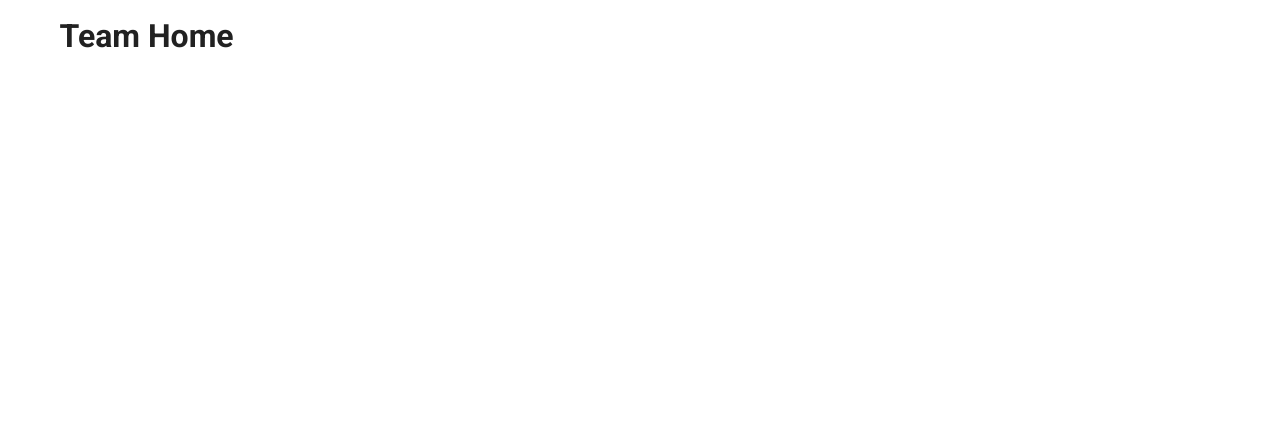
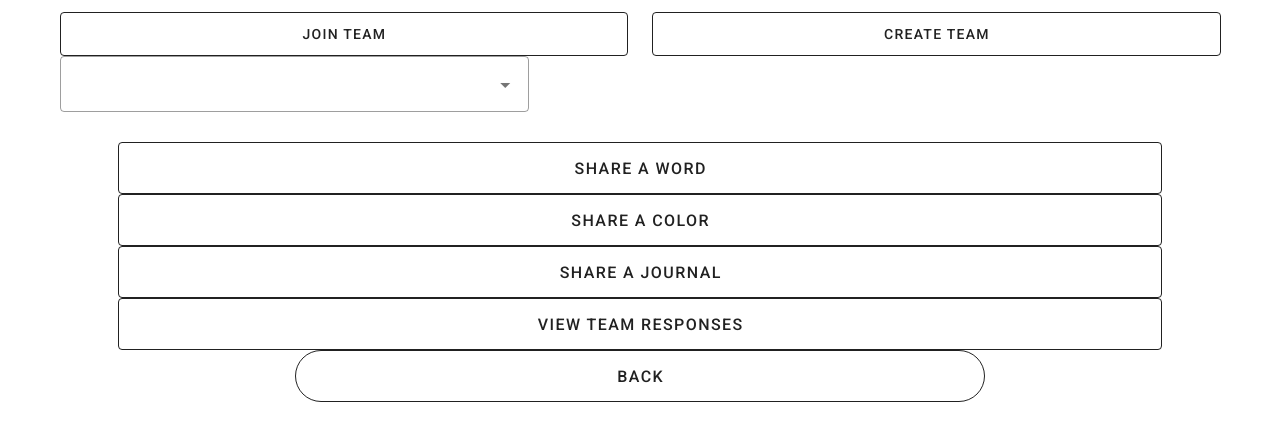
Before and after one commit to tg0488/mood-meter, a Vue app: page /TeamHome in a window 1280 px wide. Shown: the top 440 px of the page. Built offline with nearby package versions, Linux system fonts and the light colour scheme.

Commit message:
created design for team home page

```diff
--- a/src/router/index.js
+++ b/src/router/index.js
@@ -1,9 +1,10 @@
 import Vue from 'vue'
 import VueRouter from 'vue-router'
 import Home from '../views/Home.vue'
-import TeamHome from '../views/TeamHome'
 import Journal from '../views/Journal'
 import PersonalLog from '../views/PersonalLog'
+import TeamHome from '../views/Team/TeamHome'
+import TeamResponses from '../views/Team/TeamResponses'
 
 Vue.use(VueRouter)
 
@@ -14,11 +15,6 @@ const routes = [
     component: Home
   },
   {
-    path: '/TeamHome',
-    name: 'TeamHome',
-    component: TeamHome
-  },
-  {
       path: '/Journal',
       name: 'Journal',
       component: Journal
@@ -27,6 +23,16 @@ const routes = [
       path: '/PersonalLog',
       name: 'PersonalLog',
       component: PersonalLog
+  },
+  {
+      path: '/TeamHome',
+      name: 'TeamHome',
+      component: TeamHome
+  },
+  {
+    path: '/TeamResponses',
+    name: 'TeamResponses',
+    component: TeamResponses
   }
 ]
 
--- /dev/null
+++ b/src/views/Team/TeamHome.vue
@@ -0,0 +1,80 @@
+<template>
+  <v-container>
+    <v-layout>
+      <v-row style="width: 100%">
+        <v-col cols="6">
+          <v-btn class="team_join_create_buttons" outlined large>Join Team</v-btn>
+        </v-col>
+        <v-col cols="6">
+          <v-btn class="team_join_create_buttons" outlined large>Create Team</v-btn>
+        </v-col>
+      </v-row>
+    </v-layout>
+    <v-layout>
+      <v-row style="width: 100%">
+        <v-col cols="5">
+          <v-select outlined :items="teams"></v-select>
+        </v-col>
+      </v-row>
+    </v-layout>
+    <v-layout>
+      <v-row>
+        <v-col cols="12">
+          <v-btn class="team_share_buttons" outlined x-large>Share A Word</v-btn>
+        </v-col>
+      </v-row>
+    </v-layout>
+    <v-layout>
+      <v-row>
+        <v-col cols="12">
+          <v-btn class="team_share_buttons" outlined x-large>Share A Color</v-btn>
+        </v-col>
+      </v-row>
+    </v-layout>
+    <v-layout>
+      <v-row>
+        <v-col cols="12">
+          <v-btn class="team_share_buttons" outlined x-large>Share A Journal</v-btn>
+        </v-col>
+      </v-row>
+    </v-layout>
+    <v-layout>
+      <v-row>
+        <v-col cols="12">
+          <v-btn class="team_share_buttons" outlined x-large to="TeamResponses">View Team Responses</v-btn>
+        </v-col>
+      </v-row>
+    </v-layout>
+    <v-layout>
+      <v-row>
+        <v-col cols="2"></v-col>
+        <v-col cols="8">
+          <v-btn class="team_share_buttons" outlined rounded x-large to="/">Back</v-btn>
+        </v-col>
+        <v-col cols="2"></v-col>
+      </v-row>
+    </v-layout>
+  </v-container>
+</template>
+
+<script>
+    export default {
+        name: "TeamHome",
+        data (){
+          return{
+              teams: ['Team 1', 'Team 2', 'Team 3', 'Team 4', 'Team 5']
+          }
+        }
+    }
+</script>
+
+<style scoped>
+  .team_join_create_buttons{
+    width: 100%;
+  }
+  .team_share_buttons{
+    width: 90%;
+    margin-left: 5%;
+    margin-right: 5%;
+  }
+</style>
--- /dev/null
+++ b/src/views/Team/TeamResponses.vue
@@ -0,0 +1,17 @@
+<template>
+    <v-container>
+        <v-layout>
+            <h1>Team Responses</h1>
+        </v-layout>
+    </v-container>
+</template>
+
+<script>
+    export default {
+        name: "TeamResponses"
+    }
+</script>
+
+<style scoped>
+
+</style>
--- a/src/views/TeamHome.vue
+++ /dev/null
@@ -1,17 +0,0 @@
-<template>
-  <v-container>
-    <v-layout>
-      <h1>Team Home</h1>
-    </v-layout>
-  </v-container>
-</template>
-
-<script>
-    export default {
-        name: "TeamHome"
-    }
-</script>
-
-<style scoped>
-
-</style>
```
